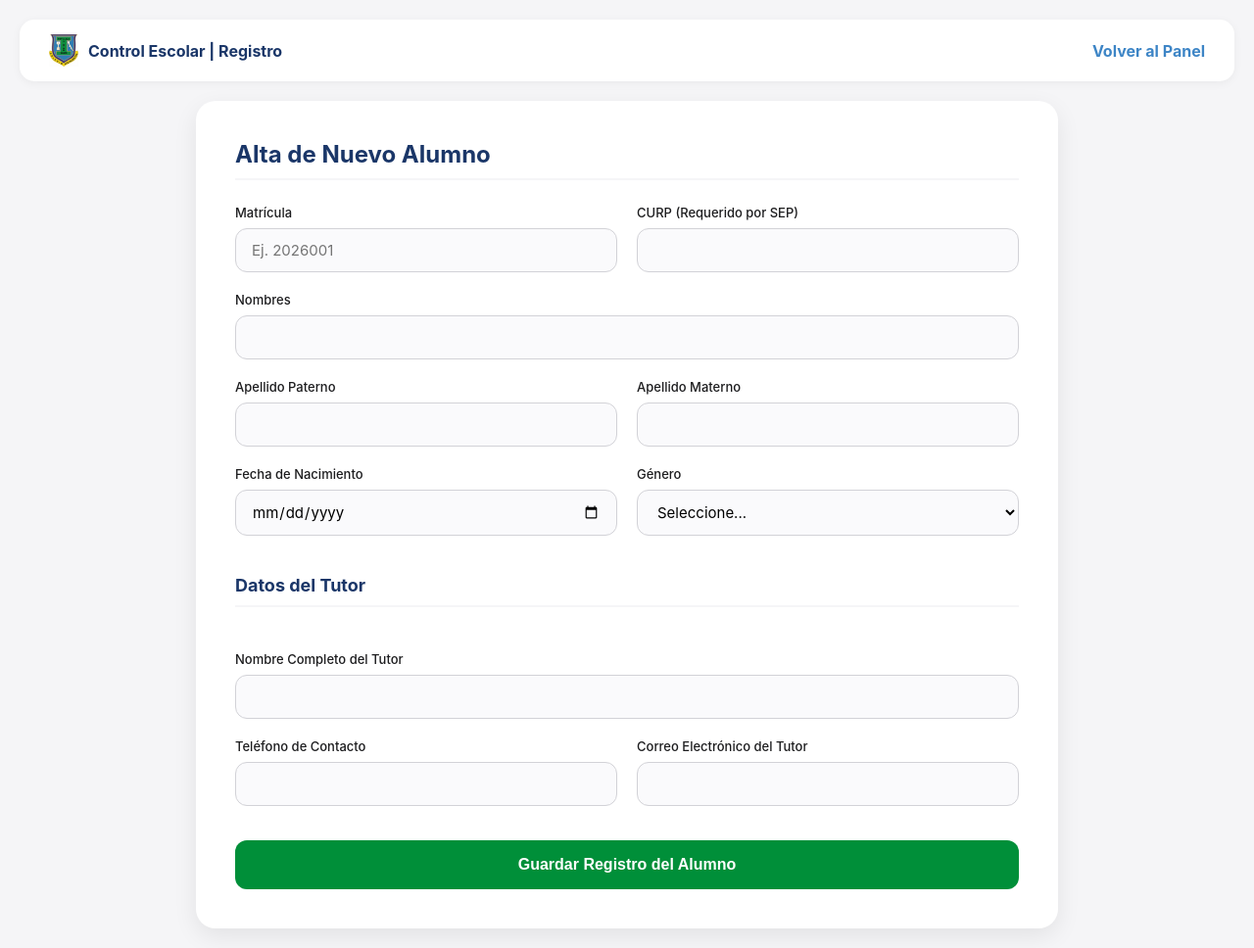
After one commit to ElShilakil/Sistema_ColegioInsurgentes, a Flask app: page /admin/registrar_alumno in a window 1280 px wide. The commit adds this page. Shown: the whole page at 98% size. Run offline with Flask 3, Linux system fonts and the light colour scheme.

Commit message:
1er update
Update 1

```diff
--- a/app.py
+++ b/app.py
@@ -1,21 +1,102 @@
-from flask import Flask, render_template, request
+from flask import Flask, render_template, request, redirect, url_for, flash
+from flask_sqlalchemy import SQLAlchemy
 
 app = Flask(__name__)
+app.config['SEND_FILE_MAX_AGE_DEFAULT'] = 0
+# Clave secreta necesaria para mostrar mensajes de éxito/error
+app.secret_key = 'clave_secreta_colegio_insurgentes'
 
-# Ruta principal que muestra el Login
+# --- CONFIGURACIÓN DE BASE DE DATOS (SQLite) ---
+app.config['SQLALCHEMY_DATABASE_URI'] = 'sqlite:///colegio.db'
+app.config['SQLALCHEMY_TRACK_MODIFICATIONS'] = False
+db = SQLAlchemy(app)
+
+# --- MODELOS DE BASE DE DATOS ---
+# Traducimos tu tabla 'alumnos' exacta a SQLAlchemy
+class Alumno(db.Model):
+    __tablename__ = 'alumnos'
+    id_alumno = db.Column(db.Integer, primary_key=True, autoincrement=True)
+    matricula = db.Column(db.String(20), unique=True, nullable=False)
+    nombres = db.Column(db.String(100), nullable=False)
+    apellido_paterno = db.Column(db.String(100), nullable=False)
+    apellido_materno = db.Column(db.String(100))
+    curp = db.Column(db.String(18), unique=True, nullable=False)
+    fecha_nacimiento = db.Column(db.String(20))
+    genero = db.Column(db.String(1))
+
+    # Datos del Tutor
+    nombre_tutor = db.Column(db.String(100))
+    telefono_tutor = db.Column(db.String(20))
+    email_tutor = db.Column(db.String(100))
+
+    # id_grupo = db.Column(db.Integer) # Lo conectaremos más adelante
+    activo = db.Column(db.Boolean, default=True)
+
+
+# --- RUTAS DE AUTENTICACIÓN ---
 @app.route('/')
 def login():
-    # Flask busca automáticamente en la carpeta 'templates'
     return render_template('login.html')
 
-# Ruta para procesar el formulario (la dejaremos preparada para después)
 @app.route('/login', methods=['POST'])
 def procesar_login():
     correo = request.form.get('correo')
     password = request.form.get('password')
-    # Aquí irá la lógica de validación con la base de datos más adelante
-    return f"Intento de acceso con: {correo}"
+
+    if correo == 'admin@colegioinsurgentes.edu.mx' and password == '123':
+        return redirect(url_for('dashboard_admin'))
+    elif correo == 'maestro@colegioinsurgentes.edu.mx' and password == '123':
+        return redirect(url_for('dashboard_maestro'))
+    else:
+        return redirect(url_for('login'))
+
+# --- RUTAS DEL SUPERADMIN ---
+@app.route('/admin/dashboard')
+def dashboard_admin():
+    return render_template('admin/dashboard.html')
+
+@app.route('/admin/registrar_alumno', methods=['GET', 'POST'])
+def registrar_alumno():
+    # Si el usuario presiona el botón de guardar (POST)
+    if request.method == 'POST':
+        try:
+            nuevo_alumno = Alumno(
+                matricula=request.form.get('matricula'),
+                curp=request.form.get('curp'),
+                nombres=request.form.get('nombres'),
+                apellido_paterno=request.form.get('apellido_paterno'),
+                apellido_materno=request.form.get('apellido_materno'),
+                fecha_nacimiento=request.form.get('fecha_nacimiento'),
+                genero=request.form.get('genero'),
+                nombre_tutor=request.form.get('nombre_tutor'),
+                telefono_tutor=request.form.get('telefono_tutor'),
+                email_tutor=request.form.get('email_tutor')
+            )
+            # Guardamos en la base de datos
+            db.session.add(nuevo_alumno)
+            db.session.commit()
+            flash('¡Alumno registrado exitosamente en el sistema!')
+            return redirect(url_for('dashboard_admin'))
+
+        except Exception as e:
+            db.session.rollback()
+            flash(f'Error al registrar: Probablemente la Matrícula o CURP ya existen.')
+
+    # Si solo está entrando a ver la página (GET)
+    return render_template('admin/registrar_alumno.html')
+
+
+# --- RUTAS DEL MAESTRO ---
+@app.route('/maestro/dashboard')
+def dashboard_maestro():
+    return render_template('maestro/dashboard.html')
+
+@app.route('/maestro/crear_actividad')
+def crear_actividad():
+    return render_template('maestro/crear_actividad.html')
 
 if __name__ == '__main__':
-    # debug=True permite que los cambios se reflejen sin reiniciar el servidor
+    # Esto crea el archivo colegio.db y las tablas automáticamente al iniciar
+    with app.app_context():
+        db.create_all()
     app.run(debug=True)
--- /dev/null
+++ b/static/css/formularios.css
@@ -0,0 +1,97 @@
+/* static/css/formularios.css */
+body {
+    margin: 0;
+    font-family: -apple-system, BlinkMacSystemFont, "Segoe UI", Roboto, sans-serif;
+    background-color: #F5F5F7;
+    color: #1D1D1F;
+    padding: 20px;
+}
+
+.header-sencillo {
+    display: flex;
+    justify-content: space-between;
+    align-items: center;
+    padding: 15px 30px;
+    background-color: #FFFFFF;
+    border-radius: 15px;
+    box-shadow: 0 2px 10px rgba(0,0,0,0.05);
+    margin-bottom: 20px;
+}
+
+.form-container {
+    background-color: #FFFFFF;
+    border-radius: 20px;
+    padding: 40px;
+    box-shadow: 0 8px 24px rgba(0, 0, 0, 0.08);
+    max-width: 800px;
+    margin: 0 auto;
+}
+
+h2 {
+    color: #1A3668; /* Azul Marino del Colegio */
+    margin-top: 0;
+    margin-bottom: 25px;
+    border-bottom: 2px solid #F5F5F7;
+    padding-bottom: 10px;
+}
+
+/* Grid para acomodar los campos en 2 columnas */
+.form-grid {
+    display: grid;
+    grid-template-columns: 1fr 1fr;
+    gap: 20px;
+}
+
+/* Campos que ocuparán todo el ancho (como descripciones) */
+.full-width {
+    grid-column: 1 / -1;
+}
+
+.input-group label {
+    display: block;
+    font-size: 13px;
+    font-weight: 500;
+    margin-bottom: 8px;
+    color: #1D1D1F;
+}
+
+.input-group input,
+.input-group select,
+.input-group textarea {
+    width: 100%;
+    padding: 12px 16px;
+    font-size: 15px;
+    border: 1px solid #D2D2D7;
+    border-radius: 12px;
+    box-sizing: border-box;
+    outline: none;
+    background-color: #FAFAFC;
+    transition: all 0.3s ease;
+    font-family: inherit;
+}
+
+.input-group input:focus,
+.input-group select:focus,
+.input-group textarea:focus {
+    border-color: #3D85C6;
+    background-color: #FFFFFF;
+    box-shadow: 0 0 0 4px rgba(61, 133, 198, 0.15);
+}
+
+.btn-submit {
+    grid-column: 1 / -1;
+    padding: 16px;
+    font-size: 16px;
+    font-weight: 600;
+    color: #FFFFFF;
+    background-color: #008F39; /* Verde Insurgentes */
+    border: none;
+    border-radius: 12px;
+    cursor: pointer;
+    margin-top: 15px;
+    transition: transform 0.1s;
+}
+
+.btn-submit:active {
+    transform: scale(0.98);
+}
--- /dev/null
+++ b/templates/admin/registrar_alumno.html
@@ -0,0 +1,83 @@
+<!DOCTYPE html>
+<html lang="es">
+<head>
+    <meta charset="UTF-8">
+    <meta name="viewport" content="width=device-width, initial-scale=1.0">
+    <title>Registrar Alumno - Admin</title>
+    <link rel="stylesheet" href="{{ url_for('static', filename='css/formularios.css') }}">
+</head>
+<body>
+    <header class="header-sencillo">
+        <div style="display: flex; align-items: center; gap: 10px;">
+            <img src="{{ url_for('static', filename='img/logo.png') }}" alt="Logo" width="30">
+            <strong style="color: #1A3668;">Control Escolar | Registro</strong>
+        </div>
+        <a href="/admin/dashboard" style="color: #3D85C6; text-decoration: none; font-weight: bold;">Volver al Panel</a>
+    </header>
+
+    <div class="form-container">
+        <h2>Alta de Nuevo Alumno</h2>
+
+        <form action="#" method="POST" class="form-grid">
+
+            <div class="input-group">
+                <label for="matricula">Matrícula</label>
+                <input type="text" id="matricula" name="matricula" placeholder="Ej. 2026001" required>
+            </div>
+
+            <div class="input-group">
+                <label for="curp">CURP (Requerido por SEP)</label>
+                <input type="text" id="curp" name="curp" maxlength="18" required>
+            </div>
+
+            <div class="input-group full-width">
+                <label for="nombres">Nombres</label>
+                <input type="text" id="nombres" name="nombres" required>
+            </div>
+
+            <div class="input-group">
+                <label for="apellido_paterno">Apellido Paterno</label>
+                <input type="text" id="apellido_paterno" name="apellido_paterno" required>
+            </div>
+
+            <div class="input-group">
+                <label for="apellido_materno">Apellido Materno</label>
+                <input type="text" id="apellido_materno" name="apellido_materno">
+            </div>
+
+            <div class="input-group">
+                <label for="fecha_nacimiento">Fecha de Nacimiento</label>
+                <input type="date" id="fecha_nacimiento" name="fecha_nacimiento" required>
+            </div>
+
+            <div class="input-group">
+                <label for="genero">Género</label>
+                <select id="genero" name="genero" required>
+                    <option value="" disabled selected>Seleccione...</option>
+                    <option value="M">Masculino</option>
+                    <option value="F">Femenino</option>
+                </select>
+            </div>
+
+            <h2 class="full-width" style="margin-top: 20px; font-size: 18px;">Datos del Tutor</h2>
+
+            <div class="input-group full-width">
+                <label for="nombre_tutor">Nombre Completo del Tutor</label>
+                <input type="text" id="nombre_tutor" name="nombre_tutor" required>
+            </div>
+
+            <div class="input-group">
+                <label for="telefono_tutor">Teléfono de Contacto</label>
+                <input type="tel" id="telefono_tutor" name="telefono_tutor" required>
+            </div>
+
+            <div class="input-group">
+                <label for="email_tutor">Correo Electrónico del Tutor</label>
+                <input type="email" id="email_tutor" name="email_tutor">
+            </div>
+
+            <button type="submit" class="btn-submit">Guardar Registro del Alumno</button>
+        </form>
+    </div>
+</body>
+</html>
```
Also changed, not shown: static/css/layout.css (added, +69 -0 lines), static/css/login.css (+12 -21 lines), templates/admin/dashboard.html (+29 -0 lines), templates/layout.html (+10 -0 lines), templates/maestro/dashboard.html (+29 -0 lines), instance/colegio.db (added), static/css/admin_formularios.css (added), static/css/maestro_formularios.css (added).
